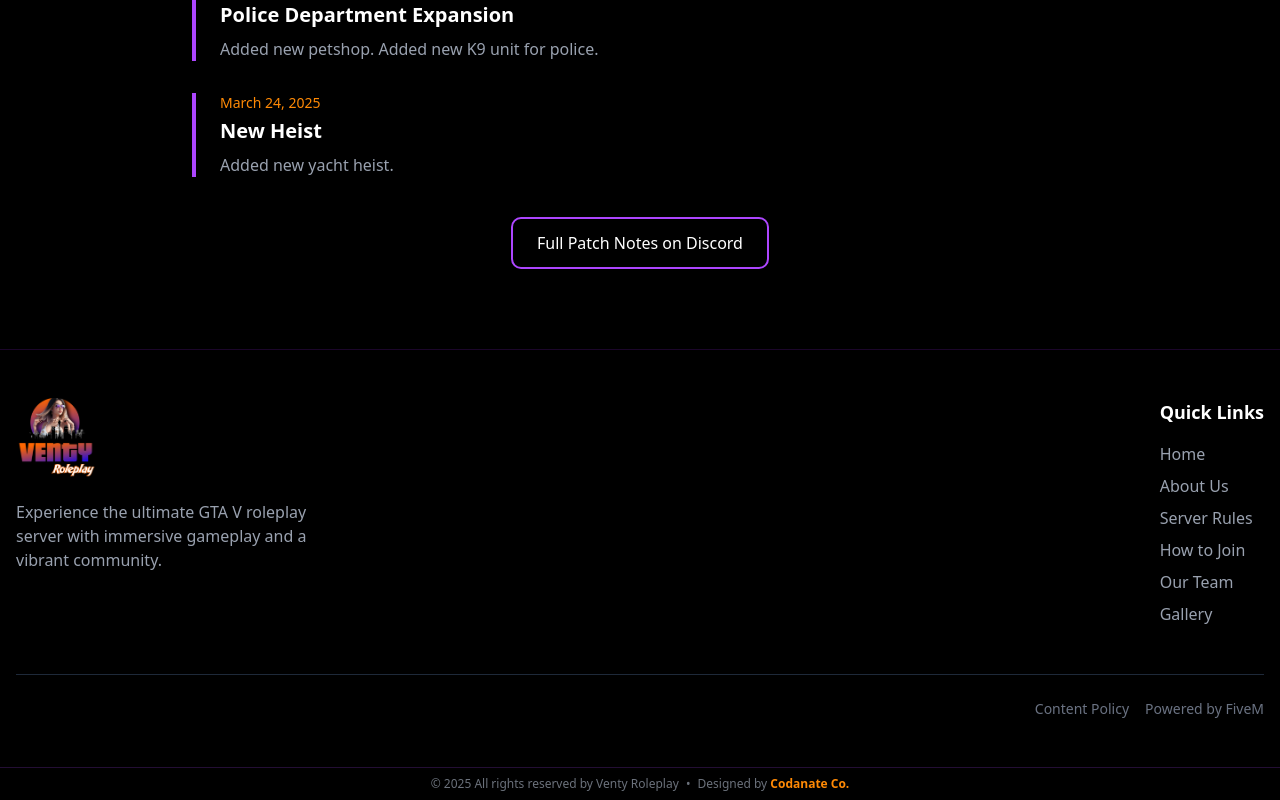
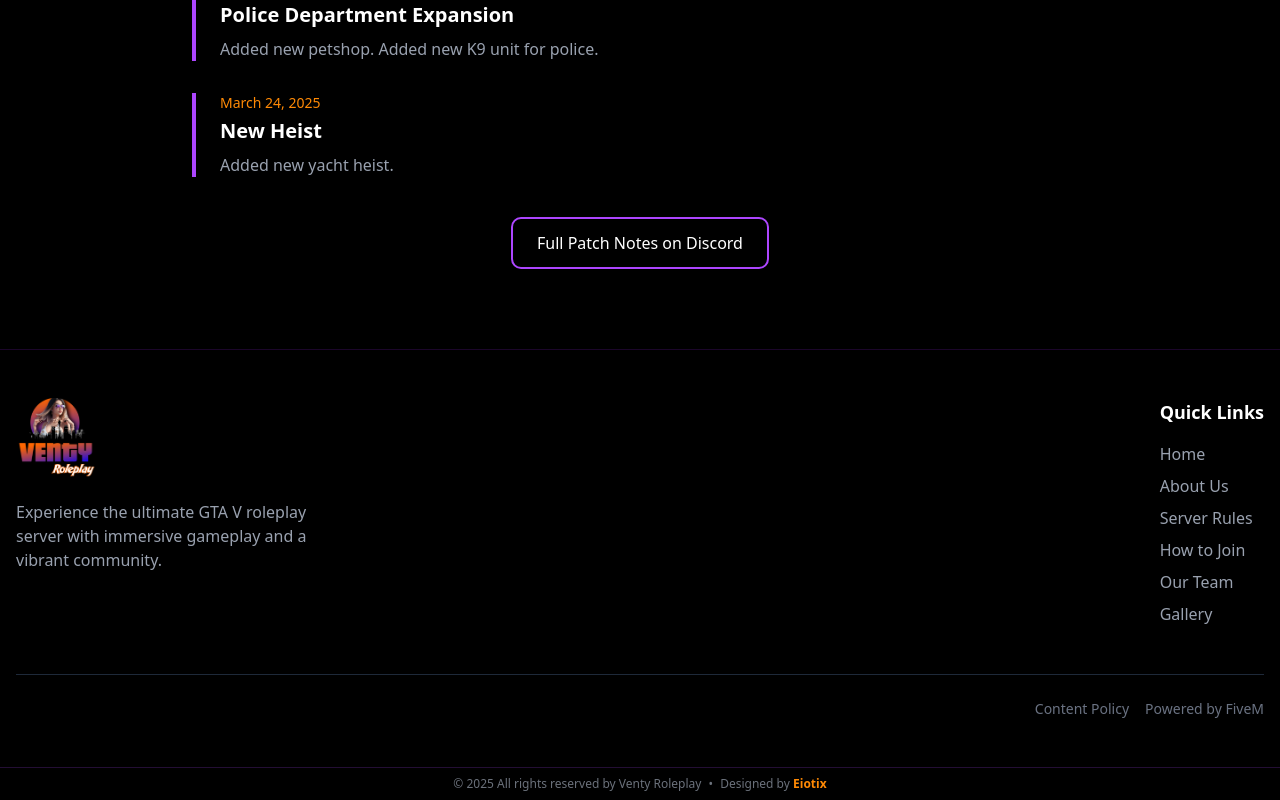
Before and after one commit to shone26/VentyCity, a React (Vite) app: page / in a window 1280 px wide. Shown: the part 3197-3997 px from the top of the page. Built offline with nearby package versions, Linux system fonts and the light colour scheme.

Commit message:
Update WatermarkCopyright.tsx

```diff
--- a/src/components/WatermarkCopyright.tsx
+++ b/src/components/WatermarkCopyright.tsx
@@ -6,7 +6,7 @@ export function WatermarkCopyright() {
   return (
     <div className="bottom-0 left-0 w-full py-2 text-center text-xs z-50 pointer-events-none select-none bg-black/70 backdrop-blur-sm border-t border-purple-500/20">
       <span className="text-gray-400/70">
-        © {new Date().getFullYear()} All rights reserved by Venty Roleplay <span className="mx-1">•</span> Designed by <span className="font-semibold text-orange-400">Codanate Co.</span>
+        © {new Date().getFullYear()} All rights reserved by Venty Roleplay <span className="mx-1">•</span> Designed by <span className="font-semibold text-orange-400">Eiotix</span>
       </span>
     </div>
   );
```
